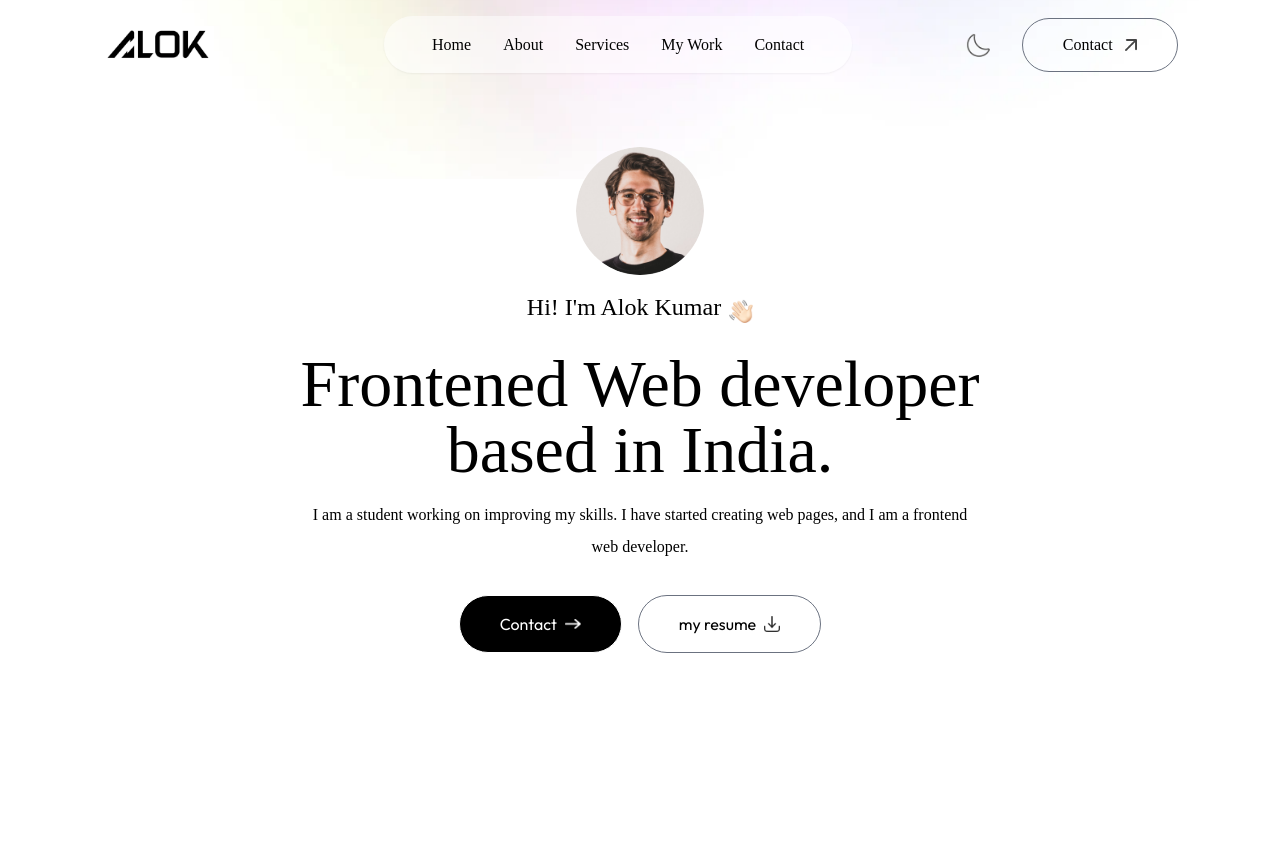
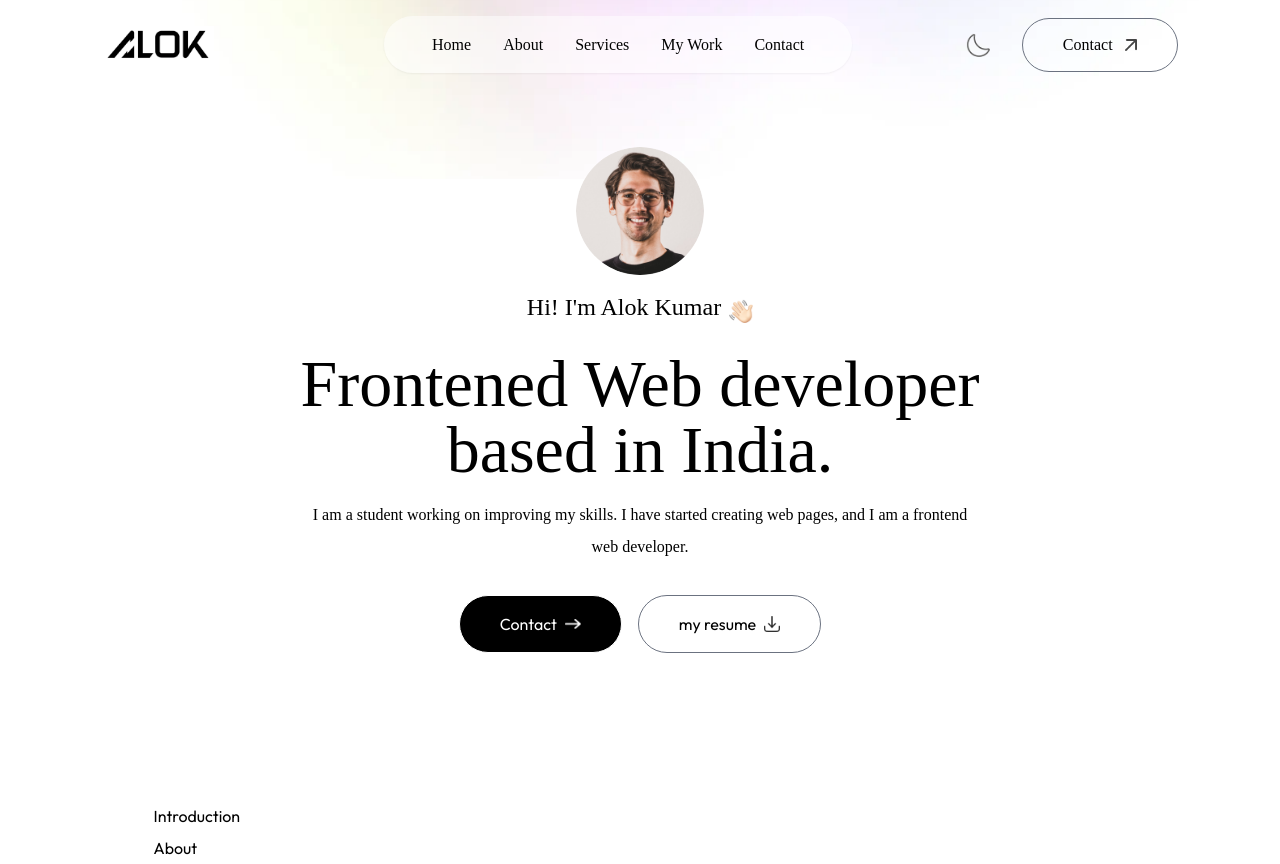
Before and after one commit to SiLEnT-24/webfolio, a Next.js app: page / in a window 1280 px wide. Before the commit the page ends 800 px from the top, so only its background shows below. Built offline with nearby package versions, Linux system fonts and the light colour scheme; a web font is replaced by a local one.

Commit message:
Add About component and integrate it into the Home page layout

```diff
--- /dev/null
+++ b/app/components/About.jsx
@@ -0,0 +1,12 @@
+import React from 'react'
+
+const About = () => {
+    return(
+        <div className='w-full px-[12%]'>
+            <h4>Introduction</h4>
+            <h2>About</h2>
+        </div>
+    )
+}
+
+export default About
--- a/app/layout.js
+++ b/app/layout.js
@@ -16,12 +16,13 @@ export const metadata = {
 
 export default function RootLayout({ children }) {
   return (
-    <html
-      lang="en"
+    <html lang="en" className="scroll-smooth">
+      <body
       className={`${outfit.className} ${ovo.className} antialiased leading-8
        overflow-x-hidden`}
-    >
-      <body className="min-h-full flex flex-col">{children}</body>
+       >
+       {children}
+    </body>
     </html>
   );
 }
--- a/app/page.js
+++ b/app/page.js
@@ -1,4 +1,5 @@
 'use client'
+import About from "./components/About";
 import Header from "./components/Header";
 import Navbar from "./components/Navbar";
 
@@ -8,6 +9,7 @@ export default function Home() {
     <>
     <Navbar />
     <Header />
+    <About />
     </>
   );
 }
```
